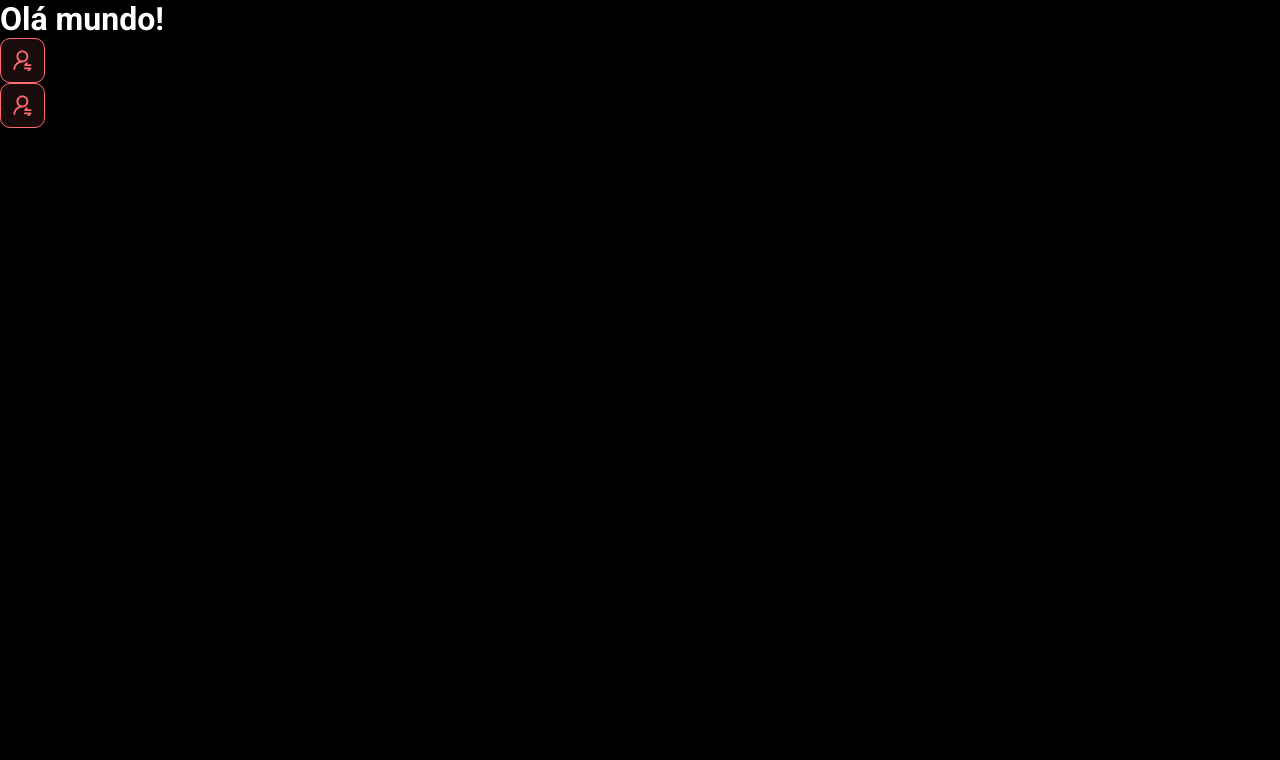
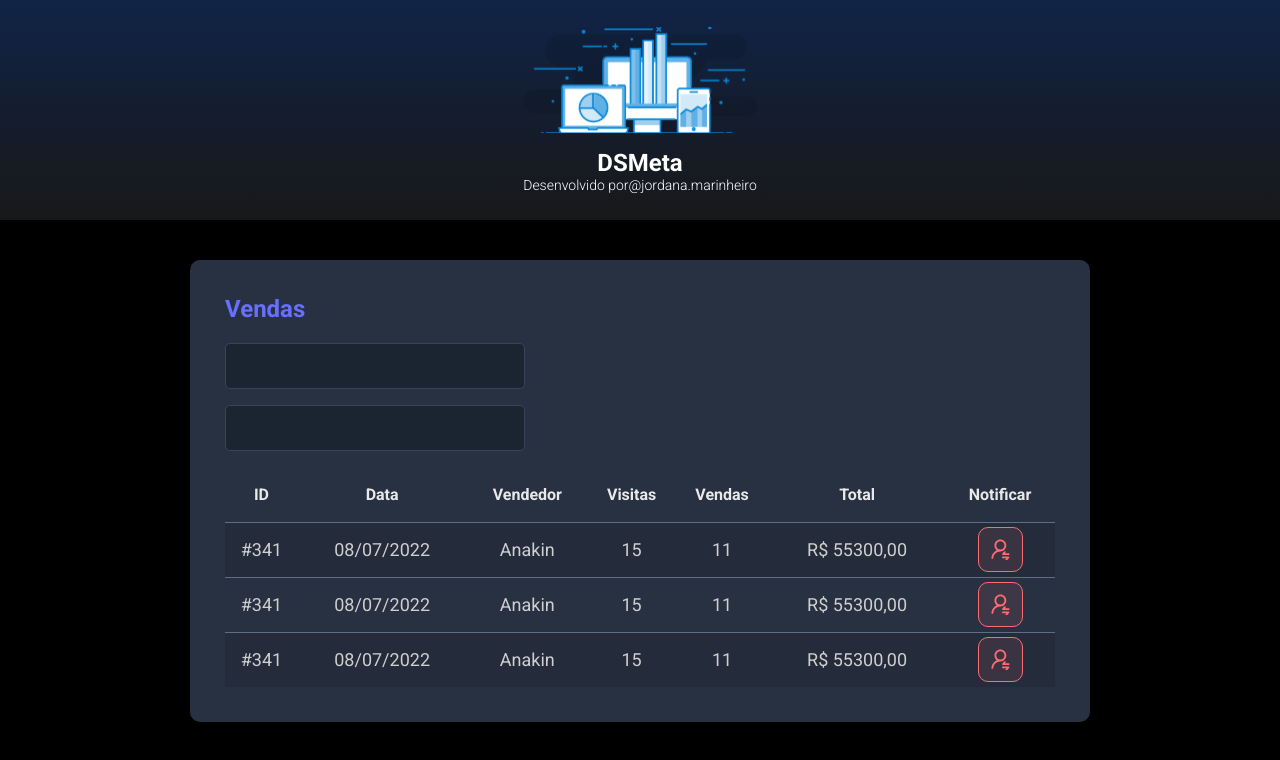
Before and after one commit to jordana-marinheiro/dsmeta, a React (Vite) app in the folder frontend/: page / in a window 1280 px wide. Shown: the top 760 px of the page. Built offline with nearby package versions, Linux system fonts and the light colour scheme.

Commit message:
Other components

```diff
--- a/frontend/src/App.tsx
+++ b/frontend/src/App.tsx
@@ -1,13 +1,19 @@
-import NotificationButton from "./assets/img/components/notificationButton";
+import Header from "./componenents/header"
+import SalesCard from "./componenents/SalesCard"
 
 
 function App() {
  return(
-    <>
-  <h1>Olá mundo!</h1>
-  <NotificationButton />
-  <NotificationButton />
+  <>
+  <Header />
+  <main>
+        <section id="sales">
+           <div className="dsmeta-container">
+              <SalesCard />
 
+  </div>
+  </section>
+  </main>
   </>
 
  )
--- /dev/null
+++ b/frontend/src/componenents/SalesCard/index.tsx
@@ -0,0 +1,90 @@
+import NotificationButton from '../../assets/img/components/notificationButton'
+import './style.css'
+function SalesCard() {
+    return (
+        <div className="dsmeta-card">
+            <h2 className="dsmeta-sales-title">Vendas</h2>
+            <div>
+                <div className="dsmeta-form-control-container">
+                    <input className="dsmeta-form-control" type="text" />
+                </div>
+            </div>
+            <div className="dsmeta-form-control-container">
+                <input className="dsmeta-form-control" type="text" />
+            </div>
+            <div>
+                <table className="dsmeta-sales-table">
+                    <thead>
+                        <tr>
+                            <th className="show992">ID</th>
+                            <th className="show576">Data</th>
+                            <th>Vendedor</th>
+                            <th className="show992">Visitas</th>
+                            <th className="show992">Vendas</th>
+                            <th>Total</th>
+                            <th>Notificar</th>
+                        </tr>
+                    </thead>
+                    <tbody>
+                        <tr>
+                            <td className="show992">#341</td>
+                            <td className="show576">08/07/2022</td>
+                            <td>Anakin</td>
+                            <td className="show992">15</td>
+                            <td className="show992">11</td>
+                            <td>R$ 55300,00</td>
+
+                            <td>
+                                <div className="dsmeta-red-btn-container">
+                                <NotificationButton />
+                                </div>
+
+                            </td>
+                        </tr>
+                        <tr>
+                            <td className="show992">#341</td>
+                            <td className="show576">08/07/2022</td>
+                            <td>Anakin</td>
+                            <td className="show992">15</td>
+                            <td className="show992">11</td>
+                            <td>R$ 55300,00</td>
+                            <td>
+                                <div className="dsmeta-red-btn-container">
+
+                                    <NotificationButton />
+                                    </div>
+
+
+                            </td>
+                        </tr>
+                        <tr>
+                            <td className="show992">#341</td>
+                            <td className="show576">08/07/2022</td>
+                            <td>Anakin</td>
+                            <td className="show992">15</td>
+                            <td className="show992">11</td>
+                            <td>R$ 55300,00</td>
+                            <td>
+                                <div className="dsmeta-red-btn-container">
+
+                                    <NotificationButton />
+                                    </div>
+
+
+                            </td>
+                        </tr>
+
+
+                    </tbody>
+
+                </table>
+            </div>
+
+        </div>
+
+
+    )
+}
+
+
+export default SalesCard
--- /dev/null
+++ b/frontend/src/componenents/SalesCard/style.css
@@ -0,0 +1,96 @@
+.dsmeta-card {
+    background-color: #283142 ;
+    border-radius: 10px;
+    padding: 30px 10px;
+}
+
+
+.dsmeta-sales-title {
+    color: #676FFF;
+    font-size: 24px;
+    margin-bottom: 20px;
+
+}
+
+.dsmeta-form-control-container {
+    margin-bottom: 16px;
+    max-width: 300px;
+}
+.dsmeta-form-control {
+    width: 100%;
+    height: 46px;
+    background-color: #1B2531;
+    border: 1px solid #384459;
+    border-radius: 5px;
+    color:
+    #9AAABE;
+    padding: 0 20px;
+    font-size: 18px;
+ }
+.dsmeta-sales-table {
+    width: 100%;
+    border-spacing: 0;
+    border-collapse: collapse;
+}
+
+.dsmeta-sales-table thead {
+    height: 55px;
+    font-size: 16px;
+    color: #e9e9e9;
+    font-weight: 700;
+}
+
+.dsmeta-sales-table tbody {
+    font-size: 14px;
+    font-size: 400;
+    color: #CFCFCF;
+    text-align: center;
+}
+.dsmeta-sales-table tbody tr {
+    height: 74px;
+    border-top: 1px solid #5F6E82;
+}
+
+.dsmeta-sales-table tbody tr:hover > td {
+    background-color: #384459;
+}
+
+.dsmeta-sales-table tbody tr:nth-child(odd) {
+    background-color: #242C3B;
+}
+
+.dsmeta-red-btn-container {
+    display: flex;
+    justify-content: center;
+}
+
+
+.show576 {
+    display: none;
+}
+
+
+@media (min-width: 576px) {
+    .show576 {
+        display: table-cell;
+    }
+}
+.dsmeta-card {
+    padding: 35px;
+}
+
+.dsmeta-sales-table tbody tr {
+    height: 55px;
+
+}
+.dsmeta-sales-table tbody {
+    font-size: 18px;
+}
+.show992 {
+    display: none;
+}
+@media (min-width: 992px) {
+    .show992 {
+        display: table-cell;
+    }
+}
--- /dev/null
+++ b/frontend/src/componenents/header/index.tsx
@@ -0,0 +1,20 @@
+import logo from '../../assets/img/logo.svg'
+import './style.css'
+function Header () {
+    return (
+        <header>
+        <div className="dsmeta-logo-container">
+            <img src={logo} alt="DSMeta" />
+            <h1>DSMeta</h1>
+            <p>Desenvolvido por
+
+                <a href="https://www.instagram.com/jordana.marinheiro/">@jordana.marinheiro</a>
+            </p>
+        </div>
+    </header>
+
+
+     )
+   }
+
+   export default Header
--- /dev/null
+++ b/frontend/src/componenents/header/style.css
@@ -0,0 +1,27 @@
+header {
+    background: linear-gradient(180deg, #102347 0%, #181818 100%);
+    height: 220px;
+    display: flex;
+    align-items: center;
+    justify-content: center;
+}
+
+.dsmeta-logo-container {
+    display: flex;
+    flex-direction: column;
+    align-items: center;
+}
+
+.dsmeta-logo-container im {
+    width: 235px;
+}
+
+.dsmeta-logo-container h1 {
+    margin-top: 15px;
+    font-size: 24px;
+}
+
+.dsmeta-logo-container p {
+    font-size: 14px;
+    font-weight: 300;
+}
--- a/frontend/src/index.css
+++ b/frontend/src/index.css
@@ -17,3 +17,14 @@
     color: unset;
     text-decoration: none;
 }
+
+.dsmeta-container {
+    width: 100%;
+    max-width: 900px;
+    margin: 0 auto;
+}
+
+#sales {
+    padding: 40px 10px;
+
+}
```
Also changed, not shown: frontend/src/assets/img/logo.svg (added).
